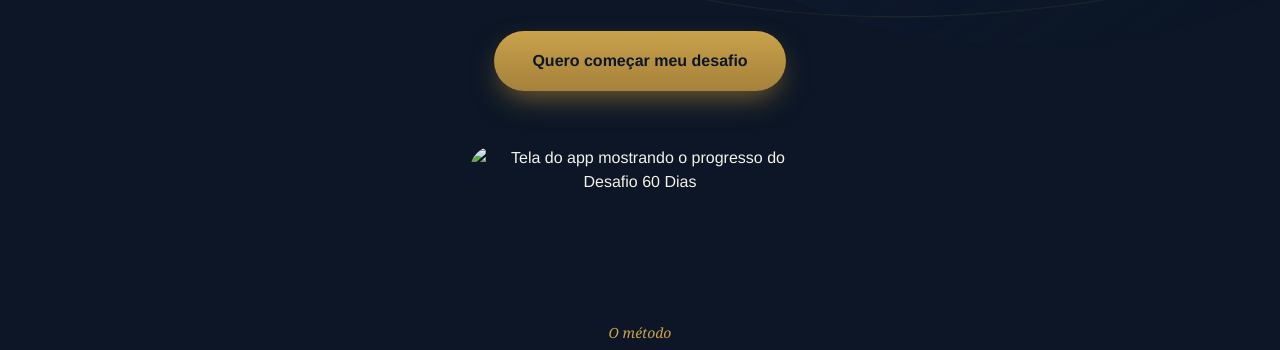
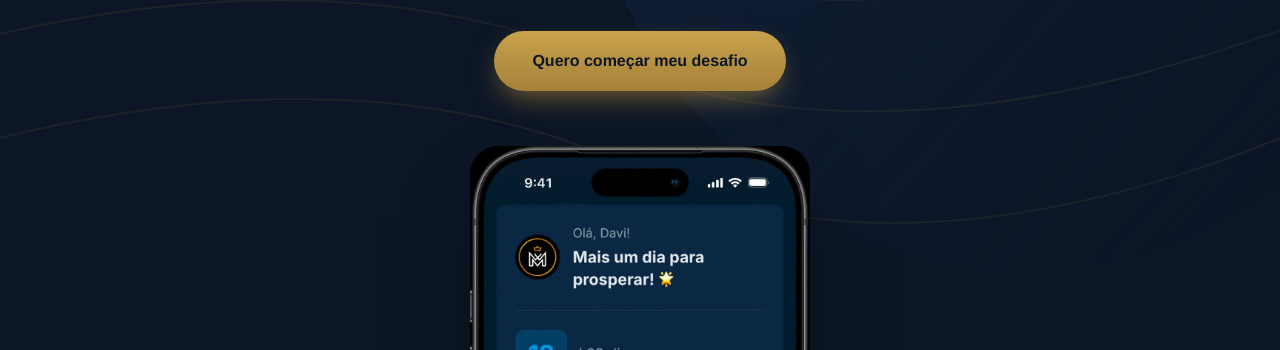
Before and after one commit to carlos04-hub/desafio-60-dias, a plain HTML site: page index.html in a window 1280 px wide. Shown: the part 421-771 px from the top of the page. Drawn offline with Linux system fonts and the light colour scheme.

Commit message:
Add files via upload

```diff
--- a/index.html
+++ b/index.html
@@ -665,7 +665,7 @@
     <h1>O plano que reorganiza sua vida <em>antes</em> do ano acabar</h1>
     <p class="sub">Um passo a passo diário, com aulas curtas e ações práticas, para você sair do piloto automático e colocar suas 5 áreas de vida no lugar — em apenas 60 dias.</p>
     <a href="https://pay.kiwify.com.br/Euv4FIu?afid=ANPM1Vjg" class="btn-cta btn-cta-hero">Quero começar meu desafio</a>
-    <img class="hero-img" src="img/app-preview.jpg" alt="Tela do app mostrando o progresso do Desafio 60 Dias">
+    <img class="hero-img" src="app-preview.jpg" alt="Tela do app mostrando o progresso do Desafio 60 Dias">
   </div>
 </header>
 
```
